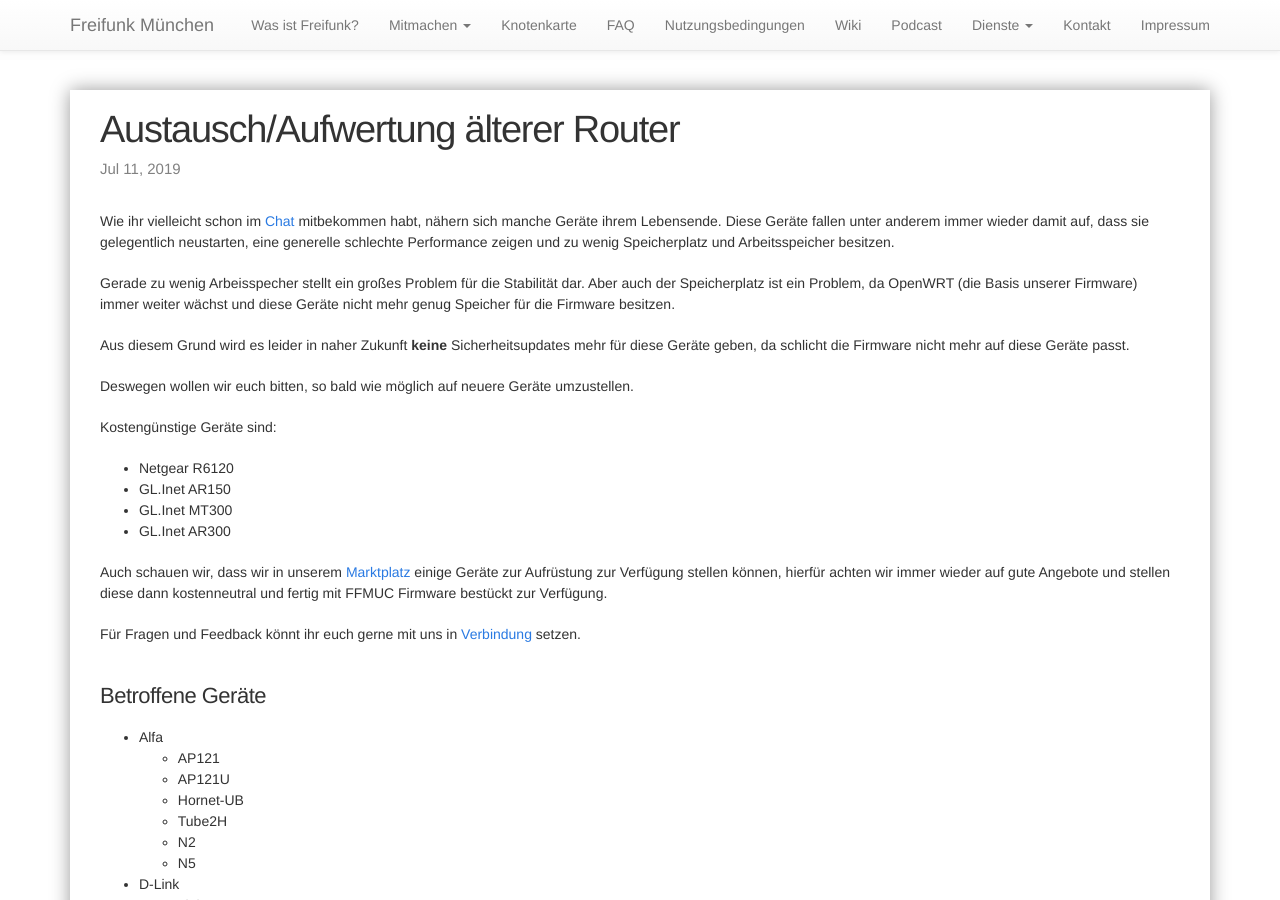
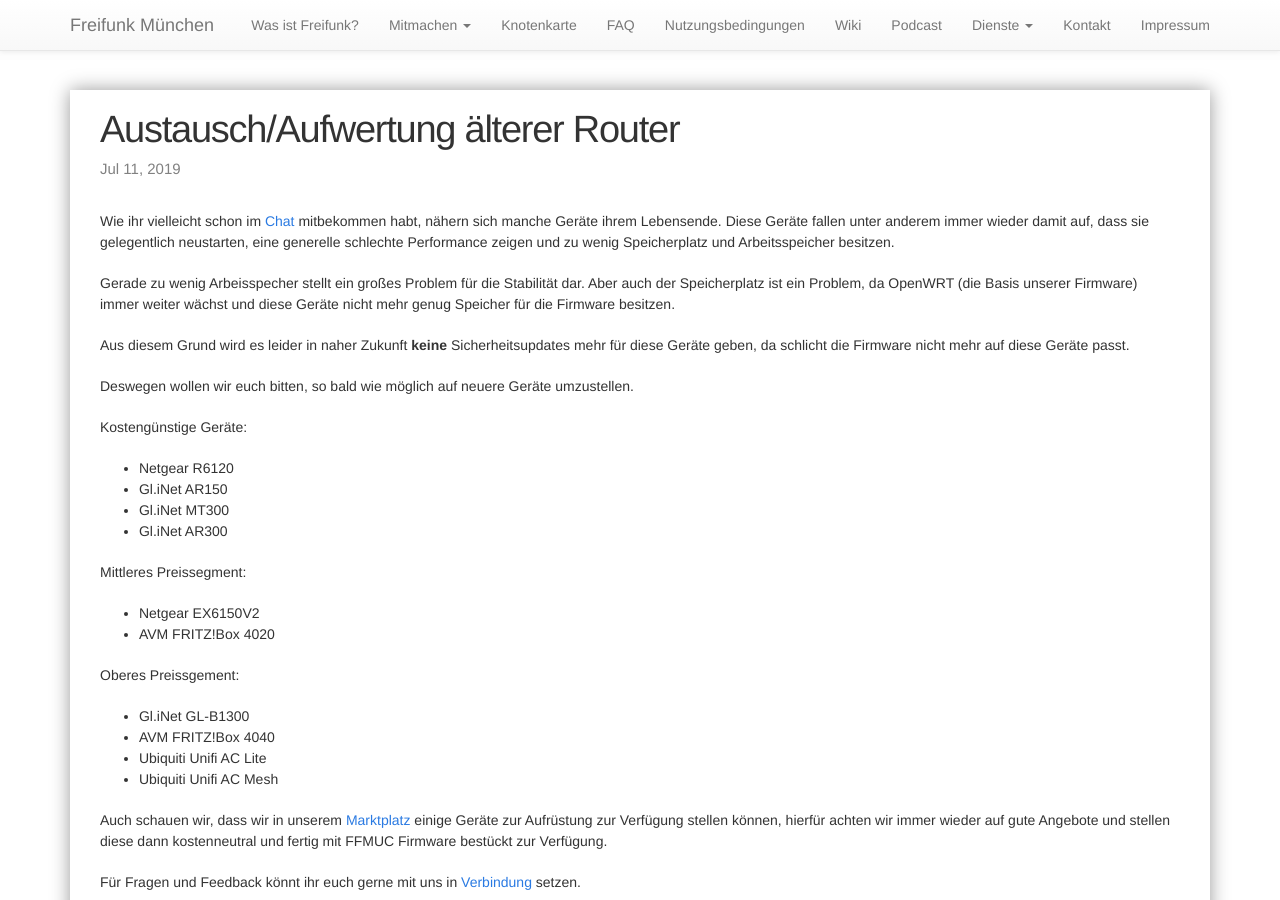
Before and after one commit to freifunkMUC/freifunkmuc.github.io, a Jekyll site: the page built from _posts/2019-07-11-austausch-aelterer-geraete.markdown, in a window 1280 px wide and 900 px high. Built offline with Jekyll 4.4.1, drawn with Linux system fonts in a browser that asks for light colours.

Commit message:
Add more devices

```diff
--- a/_posts/2019-07-11-austausch-aelterer-geraete.markdown
+++ b/_posts/2019-07-11-austausch-aelterer-geraete.markdown
@@ -13,12 +13,24 @@ Aus diesem Grund wird es leider in naher Zukunft **keine** Sicherheitsupdates me
 
 Deswegen wollen wir euch bitten, so bald wie möglich auf neuere Geräte umzustellen.
 
-Kostengünstige Geräte sind:
+Kostengünstige Geräte:
 
 * Netgear R6120
-* GL.Inet AR150
-* GL.Inet MT300
-* GL.Inet AR300
+* Gl.iNet AR150
+* Gl.iNet MT300
+* Gl.iNet AR300
+
+Mittleres Preissegment:
+
+* Netgear EX6150V2
+* AVM FRITZ!Box 4020
+
+Oberes Preissgement:
+
+* Gl.iNet GL-B1300
+* AVM FRITZ!Box 4040
+* Ubiquiti Unifi AC Lite
+* Ubiquiti Unifi AC Mesh
 
 Auch schauen wir, dass wir in unserem [Marktplatz](https://ffmuc.net/pad/p/Marktplatz) einige Geräte zur Aufrüstung zur Verfügung stellen können, hierfür achten wir immer wieder auf gute Angebote und stellen diese dann kostenneutral und fertig mit FFMUC Firmware bestückt zur Verfügung.
 
```
